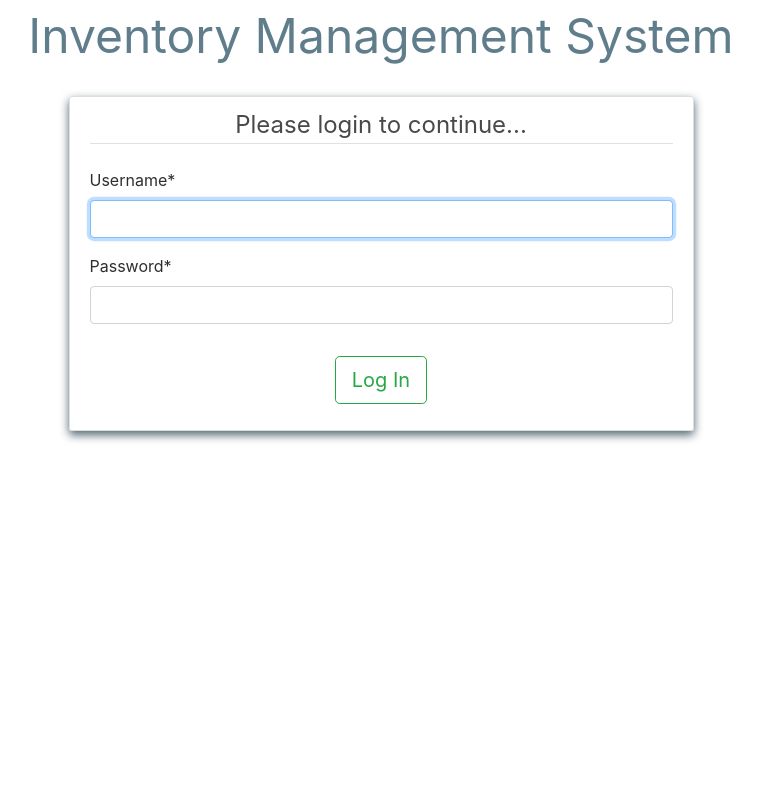
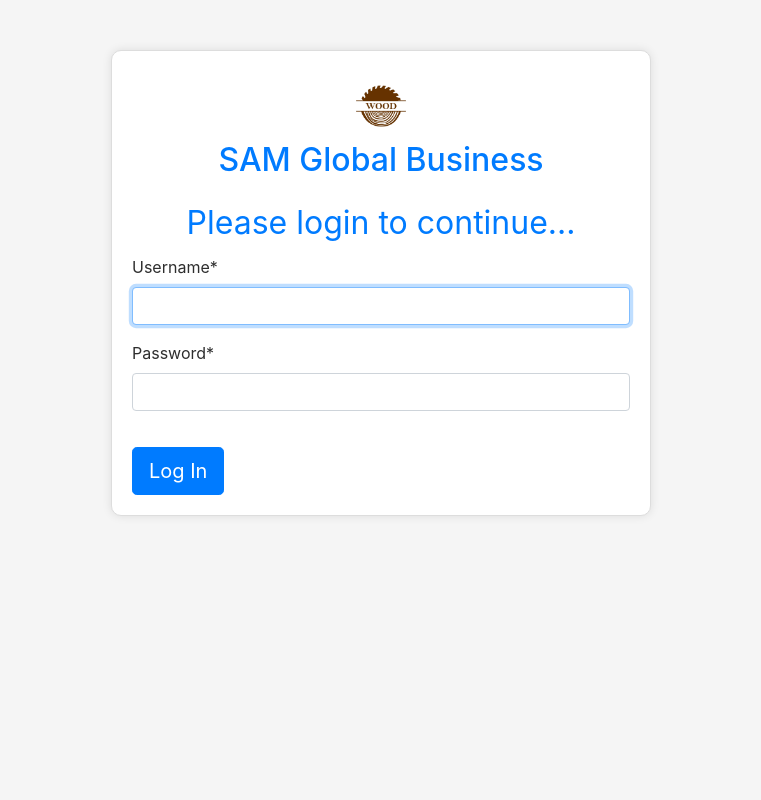
Before and after one commit to KHALILHR/StockWood, a Django app: page /login/ in a window 1280 px wide. Shown: the whole page, without its empty margins (259-1020 px from the left). Run offline with Django 3.2, Linux system fonts and the light colour scheme; some libraries are stand-ins or nearby versions.

Commit message:
second commit

```diff
--- a/homepage/templates/login.html
+++ b/homepage/templates/login.html
@@ -1,73 +1,78 @@
 {% load static %}
-
 {% load crispy_forms_tags %}
-<!-- Log on to codeastro.com for more projects -->
 <!DOCTYPE html>
 <html lang="en">
-
 <head>
-
-    <!-- Required meta tags -->
     <meta charset="utf-8">
     <meta name="viewport" content="width=device-width, initial-scale=1, shrink-to-fit=no">
-
-    <!-- Bootstrap CSS -->
     <link rel="stylesheet" type="text/css" href="{% static 'bootstrap/bootstrap.min.css' %}">
-
-    <!-- Main CSS, then Sidebar CSS-->
     <link rel="stylesheet" type="text/css" href="{% static 'css/main.css' %}">
     <link rel="stylesheet" type="text/css" href="{% static 'css/sidebar.css' %}">
-
     <title>IMS - Login</title>
-
+    <style>
+        body {
+            background-color: #f5f5f5;
+        }
+        .login-container {
+            background-color: #ffffff;
+            border: 1px solid #ddd;
+            border-radius: 10px;
+            box-shadow: 0px 0px 10px rgba(0, 0, 0, 0.1);
+            padding: 20px;
+            margin-top: 50px;
+        }
+        .login-container img {
+            max-width: 100px;
+            height: auto;
+        }
+        .login-title {
+            color: #007BFF;
+            font-size: 2rem;
+            text-align: center;
+        }
+        .login-form {
+            margin-top: 20px;
+        }
+        .login-button {
+            margin-top: 20px;
+        }
+    </style>
 </head>
-
 <body>
-
-<div class="align-middle" style="color: #607d8b; font-style: bold; font-size: 3rem;">Inventory Management System</div>
-<!-- <div class="align-middle" style="color: #494949;">An Inventory Management System</div> -->
-<br><!-- Log on to codeastro.com for more projects -->
-
-<div class="row d-flex justify-content-center">
+<div class="container">
+    <div class="row justify-content-center">
         <div class="col-md-6">
+            <div class="login-container">
+                <div class="text-center">
+                    <img src="{% static 'company.jpg' %}" alt="Your Logo">
+                </div>
+                <h2 class="login-title">SAM Global Business</h2>
                 {% if user.is_authenticated %}
-
-            <br><br>
-            <h2 class="align-middle">You are already logged in, {{ request.user.username }}!</h2>
-            <div class="border-top pt-3 align-middle"> <br>
-                <a class="btn ghost-blue" href="{% url 'home' %}">Go back home</a> <br><br>
-                <a class="btn ghost-red" href="{% url 'logout' %}">Log Out</a>
+                    <h2>You are already logged in, {{ request.user.username }}!</h2>
+                    <div class="text-center">
+                        <a class="btn btn-primary" href="{% url 'home' %}">Go back home</a>
+                        <a class="btn btn-danger" href="{% url 'logout' %}">Log Out</a>
                     </div>
-
                 {% else %}
-
-            <div class="content-section">
+                    <div class="login-form">
                         <form method="POST">
                             {% csrf_token %}
                             <fieldset class="form-group">
-                        <div class="align-middle" style="color:#494949;"><legend class="border-bottom mb-4">Please login to continue...</legend></div>
+                                <legend class="login-title">Please login to continue...</legend>
                                 {{ form|crispy }}
                             </fieldset>
-                    <div class="form-group">
-                        <div class="align-middle">
-                            <button class="btn btn-outline-success btn-lg" type="submit">Log In</button>
-                            {# <button class="ml-2 btn btn-danger">Exit</button> #}
-                        </div>
+                            <div class="login-button">
+                                <button class="btn btn-primary btn-lg" type="submit">Log In</button>
                             </div>
                         </form>
                     </div>
-
-
                 {% endif %}
-
-    </div><!-- Log on to codeastro.com for more projects -->
             </div>
-
-    <!-- jQuery first, then Popper.js, then Bootstrap JS -->
+        </div>
+    </div>
+</div>
 <script src="{% static 'bootstrap/jquery-3.3.1.slim.min.js' %}"></script>
 <script src="{% static 'bootstrap/popper.min.js' %}"></script>
 <script src="{% static 'bootstrap/bootstrap.min.js' %}"></script>
-
 </body>
-
 </html>
```
Also changed, not shown: homepage/templates/base.html (+8 -2 lines), db.sqlite3, homepage/static/logo.jpg (added). Lines whose indentation alone changed are shown as unchanged.
